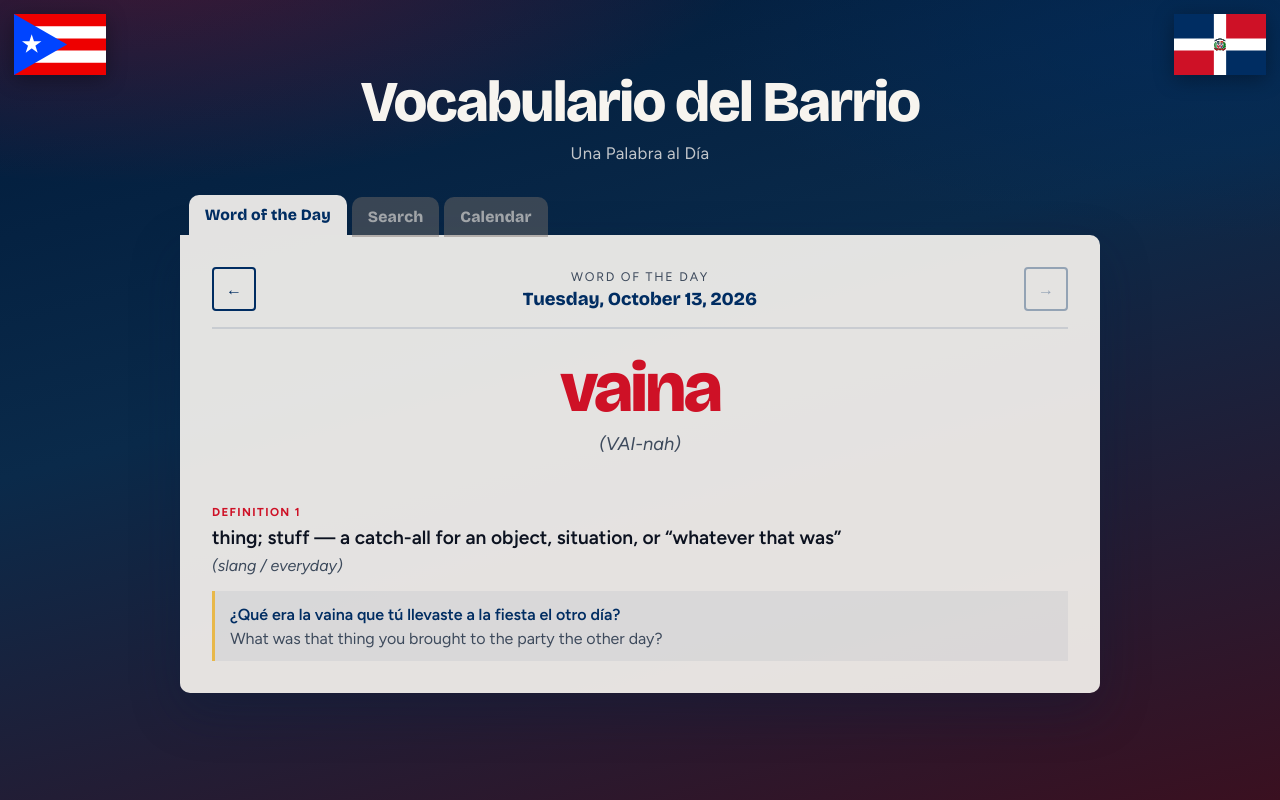
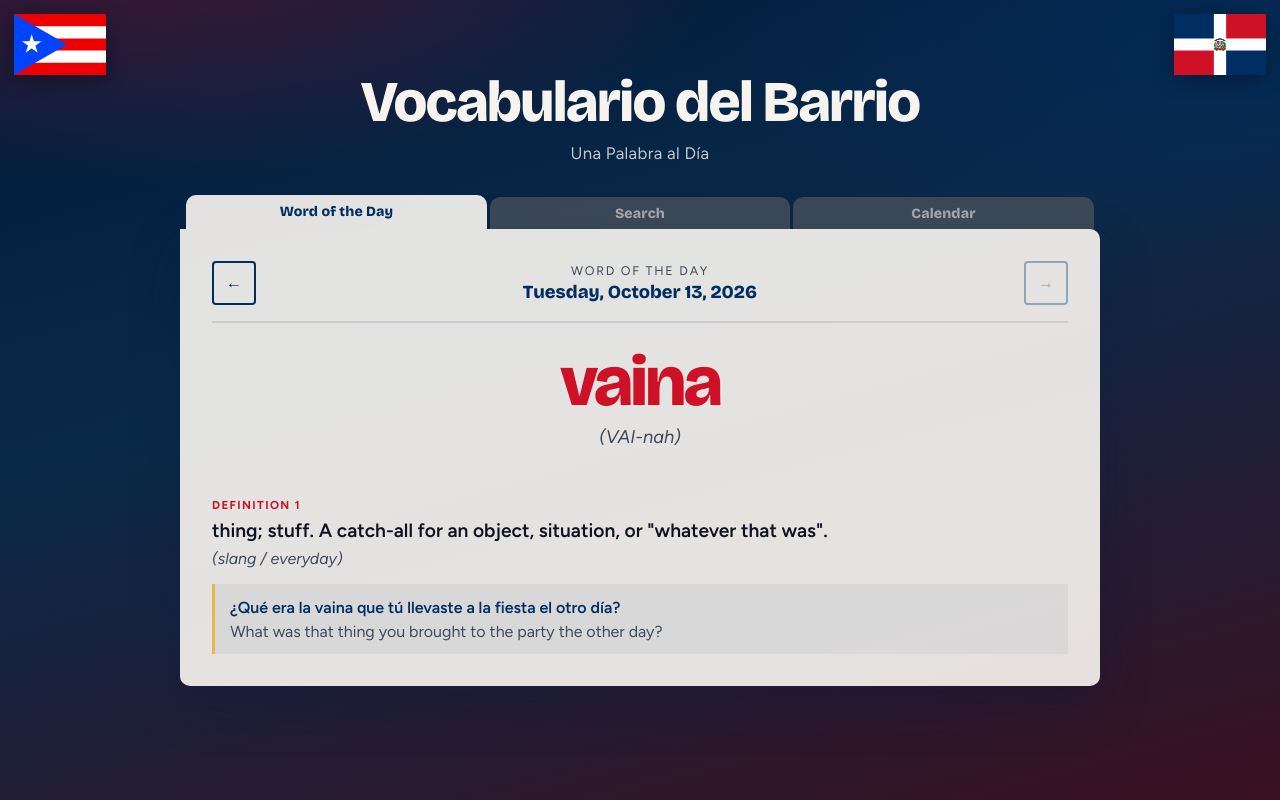
Before and after one commit to jrrod2027/wotd, a plain HTML site: page index.html in a window 1280 px wide. Drawn offline with nearby package versions, Linux system fonts and the light colour scheme.

Commit message:
Follow-ups after Oct words merge (#6)
Strip cuchillo audio/images and the fake scar sense, remove em dashes
from copy, and keep folder tabs on a single non-wrapping line.

Co-authored-by: Cursor Agent <cursoragent@cursor.com>
Co-authored-by: jrrod2027 <jrrod2027@users.noreply.github.com>

```diff
--- a/engine/app.js
+++ b/engine/app.js
@@ -1,5 +1,5 @@
 /**
- * Vocabulario del Barrio — static word-of-the-day engine.
+ * Vocabulario del Barrio - static word-of-the-day engine.
  * Reads data/manifest.json (built from words/). Do not put day content here.
  */
 
@@ -161,7 +161,7 @@ function renderDefinitions(definitions) {
 
     const text = document.createElement("p");
     text.className = "def__text";
-    text.textContent = def.definition || "—";
+    text.textContent = def.definition || "-";
     article.appendChild(text);
 
     if (def.connotation) {
@@ -474,7 +474,7 @@ function renderCalendar() {
 
     if (selectable) {
       const word = state.manifest.entries[cell.dateId]?.word || "";
-      el.title = word ? `${word} — ${formatShortDate(cell.dateId)}` : formatShortDate(cell.dateId);
+      el.title = word ? `${word} - ${formatShortDate(cell.dateId)}` : formatShortDate(cell.dateId);
       el.setAttribute("aria-label", word ? `${cell.day}, ${word}` : `Day ${cell.day}`);
       el.addEventListener("click", () => jumpToDate(cell.dateId));
     } else {
--- a/engine/search.js
+++ b/engine/search.js
@@ -7,7 +7,7 @@ const FIELD_WEIGHT = {
   word: 1.0,
   definition: 1.0, // equal to the word of the day itself
   phonetic: 0.8,
-  connotation: 0.4, // mood / theme — helpful, but weaker
+  connotation: 0.4, // mood / theme - helpful, but weaker
   example: 0.22, // sentence hits matter least
   date: 0.3,
 };
--- a/engine/styles.css
+++ b/engine/styles.css
@@ -108,12 +108,14 @@ a {
 
 .folder__tabs {
   display: flex;
-  flex-wrap: wrap;
+  flex-wrap: nowrap;
   align-items: flex-end;
-  gap: 0.3rem;
-  padding: 0 0.55rem;
+  gap: 0.2rem;
+  padding: 0 0.4rem;
   position: relative;
   z-index: 2;
+  overflow-x: auto;
+  -webkit-overflow-scrolling: touch;
 }
 
 .folder__tab {
@@ -123,13 +125,17 @@ a {
   color: rgba(247, 244, 239, 0.55);
   font-family: var(--font-display);
   font-weight: 700;
-  font-size: clamp(0.82rem, 2.8vw, 0.98rem);
+  font-size: clamp(0.68rem, 2.2vw, 0.88rem);
   letter-spacing: 0.01em;
-  padding: 0.65rem 1rem 0.7rem;
+  padding: 0.5rem 0.65rem 0.55rem;
   border-radius: 10px 10px 0 0;
   transition: background 0.15s ease, color 0.15s ease, transform 0.15s ease;
   position: relative;
   top: 2px;
+  flex: 1 1 0;
+  min-width: 0;
+  white-space: nowrap;
+  text-align: center;
 }
 
 .folder__tab:hover:not(.is-active) {
--- a/index.html
+++ b/index.html
@@ -4,7 +4,7 @@
     <meta charset="utf-8" />
     <meta name="viewport" content="width=device-width, initial-scale=1" />
     <title>Vocabulario del Barrio</title>
-    <meta name="description" content="Vocabulario del Barrio — Una Palabra al Día" />
+    <meta name="description" content="Vocabulario del Barrio - Una Palabra al Día" />
     <link rel="preconnect" href="https://fonts.googleapis.com" />
     <link rel="preconnect" href="https://fonts.gstatic.com" crossorigin />
     <link
--- a/scripts/build.mjs
+++ b/scripts/build.mjs
@@ -3,7 +3,7 @@
  * Scans words/ and writes data/manifest.json for the static engine.
  * Run after adding or editing day folders:  node scripts/build.mjs
  *
- * You only edit files under words/ — never hand-edit data/manifest.json.
+ * You only edit files under words/ - never hand-edit data/manifest.json.
  */
 
 import fs from "node:fs";
```
Also changed, not shown: data/manifest.json, words/20261007/1/definition.txt, words/20261008/1/definition.txt, words/20261009/1/kitchen.png (deleted), words/20261009/1/knife.png (deleted), words/20261009/2/connotation.txt (deleted), words/20261009/2/definition.txt (deleted), words/20261009/2/example-body.txt (deleted), words/20261009/2/example-memory.txt (deleted), words/20261009/2/scar.png (deleted), words/20261013/1/definition.txt, 3 other files.
